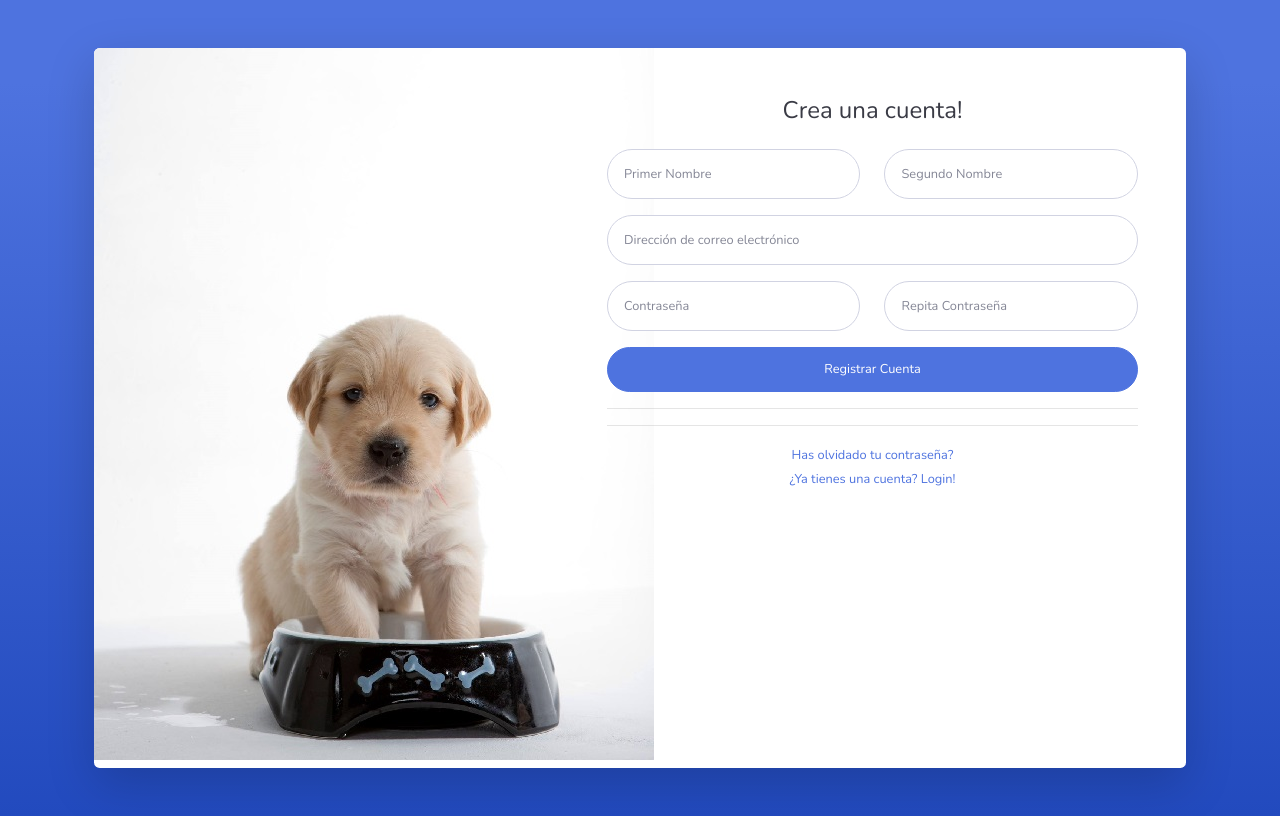
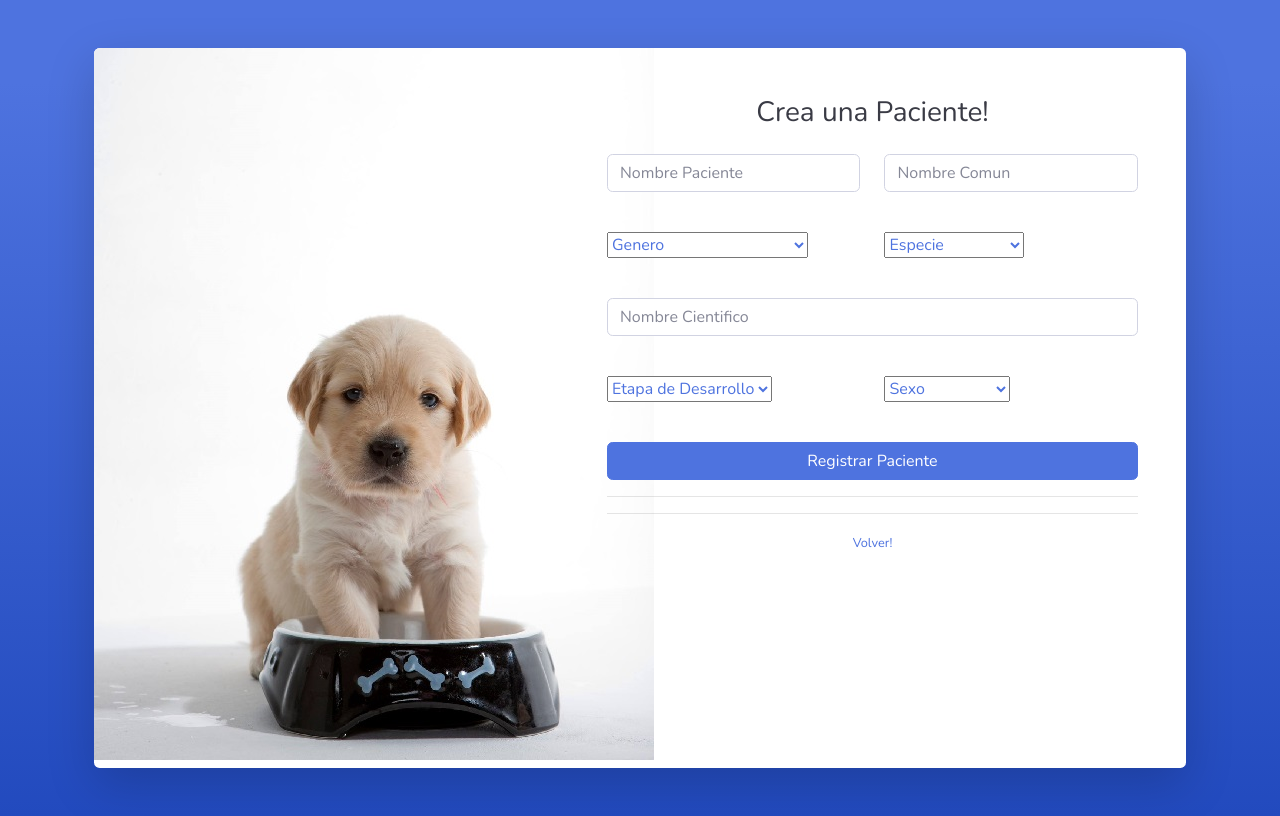
Before and after one commit to DESARROLLOCONTROLCAEM/veterinaria, a PHP site: page /registerpacientes.php in a window 1280 px wide. Run offline with PHP 8.4, Linux system fonts and the light colour scheme.

Commit message:
paciente registro funciona

```diff
--- a/startbootstrap-sb-admin-2-master/registerpacientes.php
+++ b/startbootstrap-sb-admin-2-master/registerpacientes.php
@@ -13,9 +13,7 @@
 
     <!-- Custom fonts for this template-->
     <link href="vendor/fontawesome-free/css/all.min.css" rel="stylesheet" type="text/css">
-    <link
-        href="https://fonts.googleapis.com/css?family=Nunito:200,200i,300,300i,400,400i,600,600i,700,700i,800,800i,900,900i"
-        rel="stylesheet">
+    <link href="https://fonts.googleapis.com/css?family=Nunito:200,200i,300,300i,400,400i,600,600i,700,700i,800,800i,900,900i" rel="stylesheet">
 
     <!-- Custom styles for this template-->
     <link href="css/sb-admin-2.min.css" rel="stylesheet">
@@ -31,50 +29,85 @@
                 <!-- Nested Row within Card Body -->
                 <div class="row">
                     <div class="col-lg-5 d-none d-lg-block ">
-                    <img class="sidebar-card-illustration mb-2" src="images/gallery-05_original.jpg" alt="...">
+                        <img class="sidebar-card-illustration mb-2" src="images/gallery-05_original.jpg" alt="...">
                     </div>
                     <div class="col-lg-7">
                         <div class="p-5">
                             <div class="text-center">
-                                <h1 class="h4 text-gray-900 mb-4">Crea una cuenta!</h1>
+                                <h1 class="h3 text-gray-900 mb-4">Crea una Paciente!</h1>
                             </div>
-                            <form class="user">
+                            <form class="paciente">
                                 <div class="form-group row">
                                     <div class="col-sm-6 mb-3 mb-sm-0">
-                                        <input type="text" class="form-control form-control-user" id="examplePrimertName"
-                                            placeholder="Primer Nombre">
+                                        <input type="text" class="form-control form-control-user" id="nombrepaciente" placeholder="Nombre Paciente">
                                     </div>
                                     <div class="col-sm-6">
-                                        <input type="text" class="form-control form-control-user" id="exampleSegundoName"
-                                            placeholder="Segundo Nombre">
+                                        <input type="text" class="form-control form-control-user" id="nombrecomun" placeholder="Nombre Comun">
                                     </div>
                                 </div>
-                                <div class="form-group">
-                                    <input type="email" class="form-control form-control-user" id="exampleEmail"
-                                        placeholder="Dirección de correo electrónico">
-                                </div>
+
+                                <br>
                                 <div class="form-group row">
                                     <div class="col-sm-6 mb-3 mb-sm-0">
-                                        <input type="password" class="form-control form-control-user"
-                                            id="exampleInputPassword" placeholder="Contraseña">
+                                        <select class="text-primary" aria-label="Default select example" name="genero" id="genero">
+                                            <option selected>Genero</option>
+                                            <option value="1">Potos</option>
+                                            <option value="2">Amazona</option>
+                                            <option value="3">Pionites melanocephalus</option>
+                                            <option value="4">Pionus</option>
+                                        </select>
                                     </div>
                                     <div class="col-sm-6">
-                                        <input type="password" class="form-control form-control-user"
-                                            id="exampleRepeatPassword" placeholder="Repita Contraseña">
+                                    <select class="text-primary" aria-label="Default select example" name="especie" id="especie">
+                                            <option selected>Especie</option>
+                                            <option value="1">Flavus</option>
+                                            <option value="2">Amazónica</option>
+                                            <option value="3">Melanocephalus</option>
+                                            <option value="4">Menstruus</option>
+                                        </select>
                                     </div>
                                 </div>
-                                <a href="login.php" class="btn btn-primary btn-user btn-block">
-                                    Registrar Cuenta
+
+                                <br>
+                                <div class="form-group row">
+
+                                    <div class="col-sm-12">
+                                        <input type="text" class="form-control form-control-user" id="nombrecientifico" placeholder="Nombre Cientifico">
+                                    </div>
+                                </div>
+
+                                <br>
+                                <div class="form-group row">
+                                    <div class="col-sm-6 mb-3 mb-sm-0">
+                                        <select class="text-primary" aria-label="Default select example" name="etapa" id="etapa">
+                                            <option selected>Etapa de Desarrollo</option>
+                                            <option value="1">Neonato</option>
+                                            <option value="2">Infantil</option>
+                                            <option value="3">Juvenil</option>
+                                            <option value="4">SubAdulto</option>
+                                            <option value="5">Adulto</option>
+                                        </select>
+                                    </div>
+                                    <div class="col-sm-6">
+                                    <select class="text-primary" aria-label="Default select example" name="sexo" id="sexo">
+                                            <option selected>Sexo</option>
+                                            <option value="1">Hembra</option>
+                                            <option value="2">Macho</option>
+                                            <option value="3">Indeterminada</option>
+                                        </select>
+                                    </div>
+                                </div>
+
+                                <br>
+                                <a href="paciente.php" class="btn btn-primary btn-user btn-block">
+                                    Registrar Paciente
                                 </a>
                                 <hr>
 
                             </form>
                             <hr>
                             <div class="text-center">
-                                <a class="small" href="forgot-password.php">Has olvidado tu contraseña?</a>
-                            </div>
-                            <div class="text-center">
-                                <a class="small" href="login.php">¿Ya tienes una cuenta? Login!</a>
+                                <a class="small" href="paciente.php">Volver!</a>
                             </div>
                         </div>
                     </div>
```
